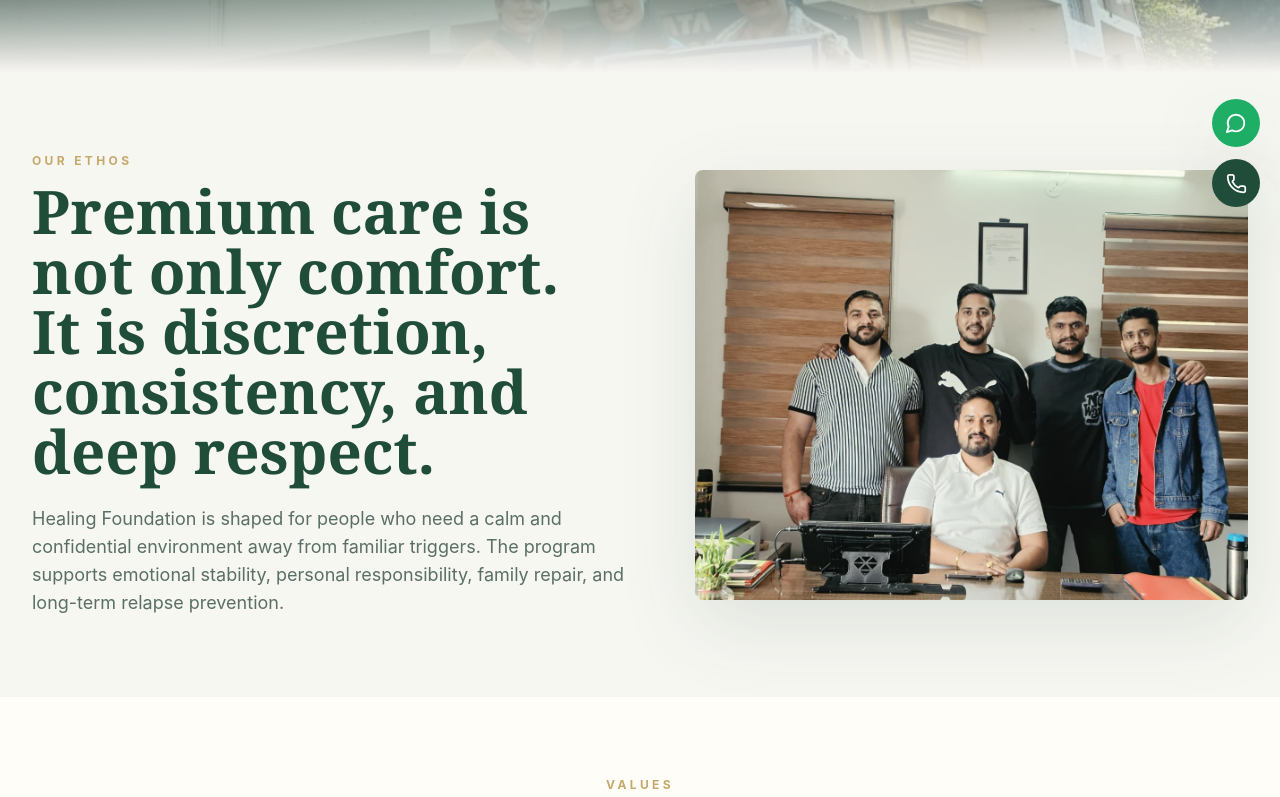
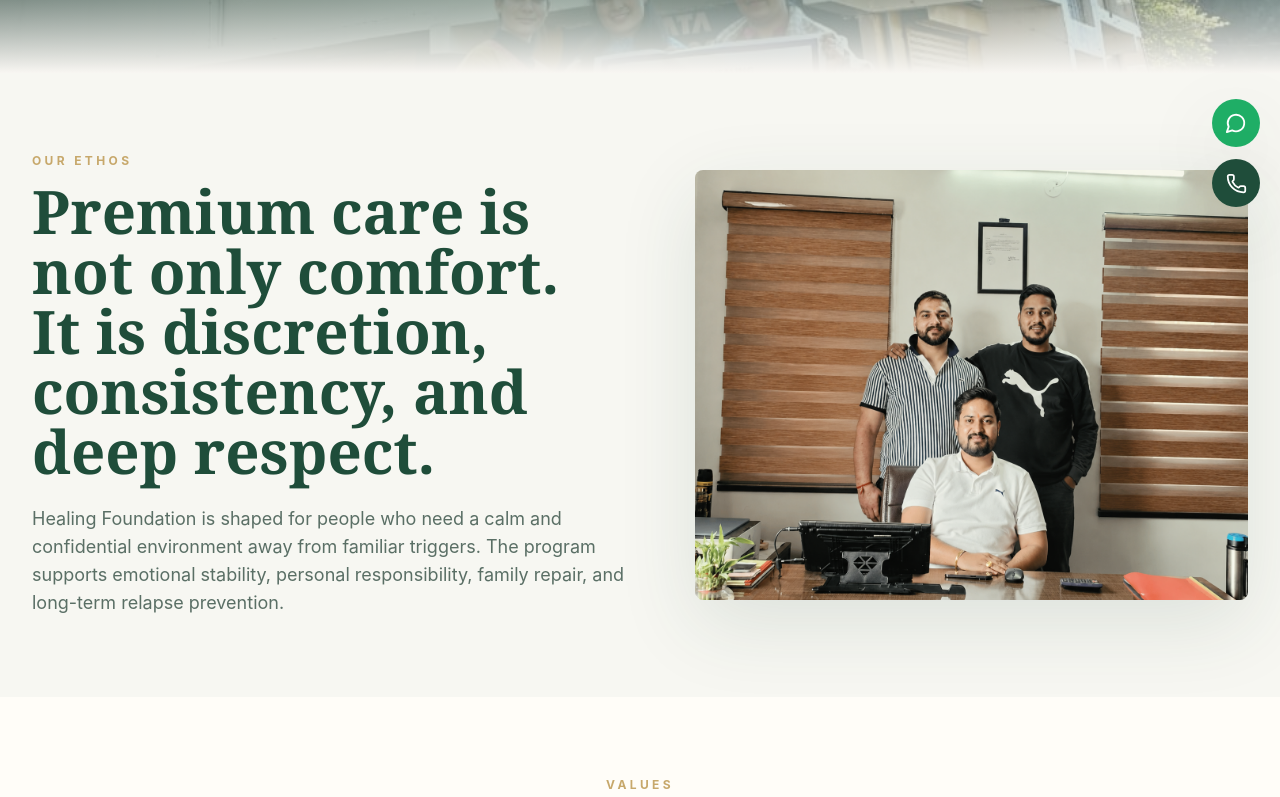
Before and after one commit to xdesignatorx/healing-foundation, a Next.js app: page /about in a window 1280 px wide. Shown: the part 573-1370 px from the top of the page. Built offline with nearby package versions, Linux system fonts and the light colour scheme.

Commit message:
Update about ethos image

```diff
--- a/app/about/page.tsx
+++ b/app/about/page.tsx
@@ -28,7 +28,7 @@ export default function AboutPage() {
         </Reveal>
         <Reveal className="relative min-h-[430px] overflow-hidden rounded-lg shadow-soft">
           <Image
-            src="/images/centre/team-office-landscape.jpeg"
+            src="/images/centre/ethos-team.png"
             alt="Healing Foundation care team in the consultation office"
             fill
             className="object-cover"
```
Also changed, not shown: public/images/centre/ethos-team.png (added).
